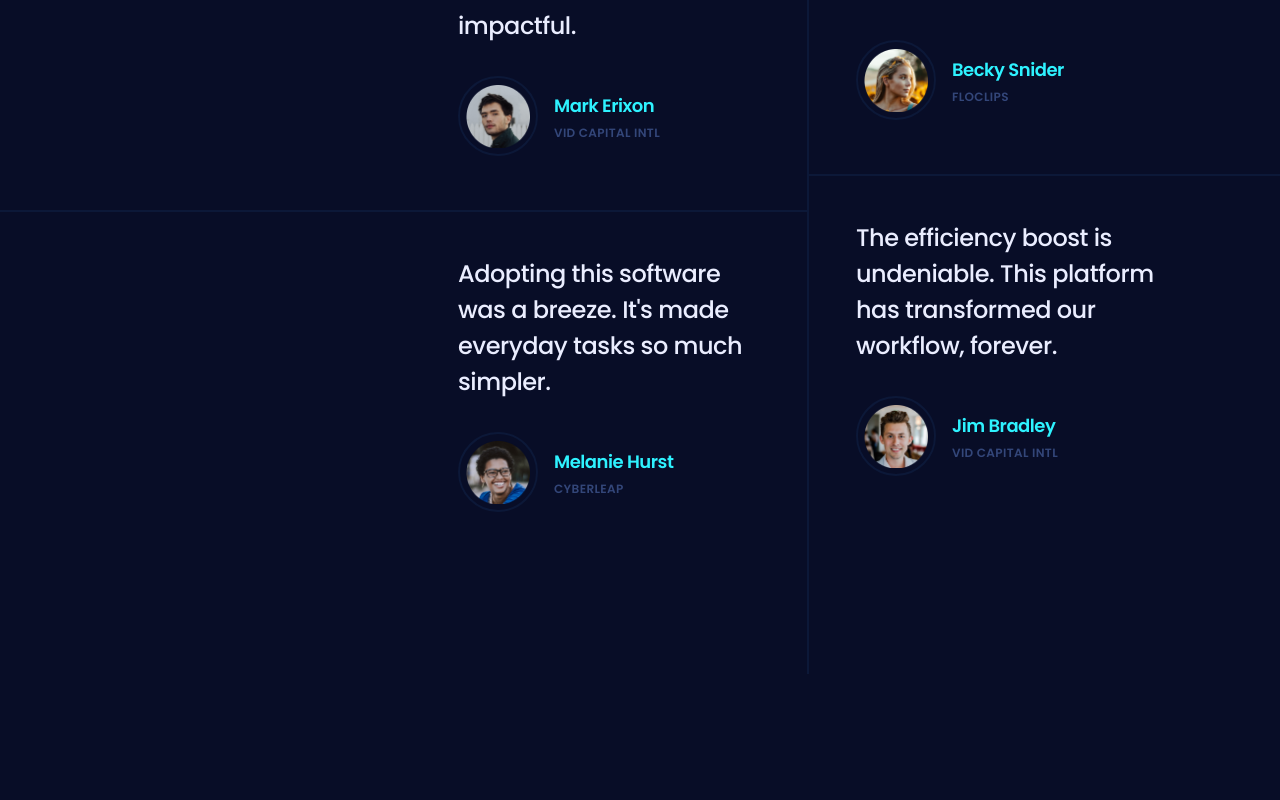
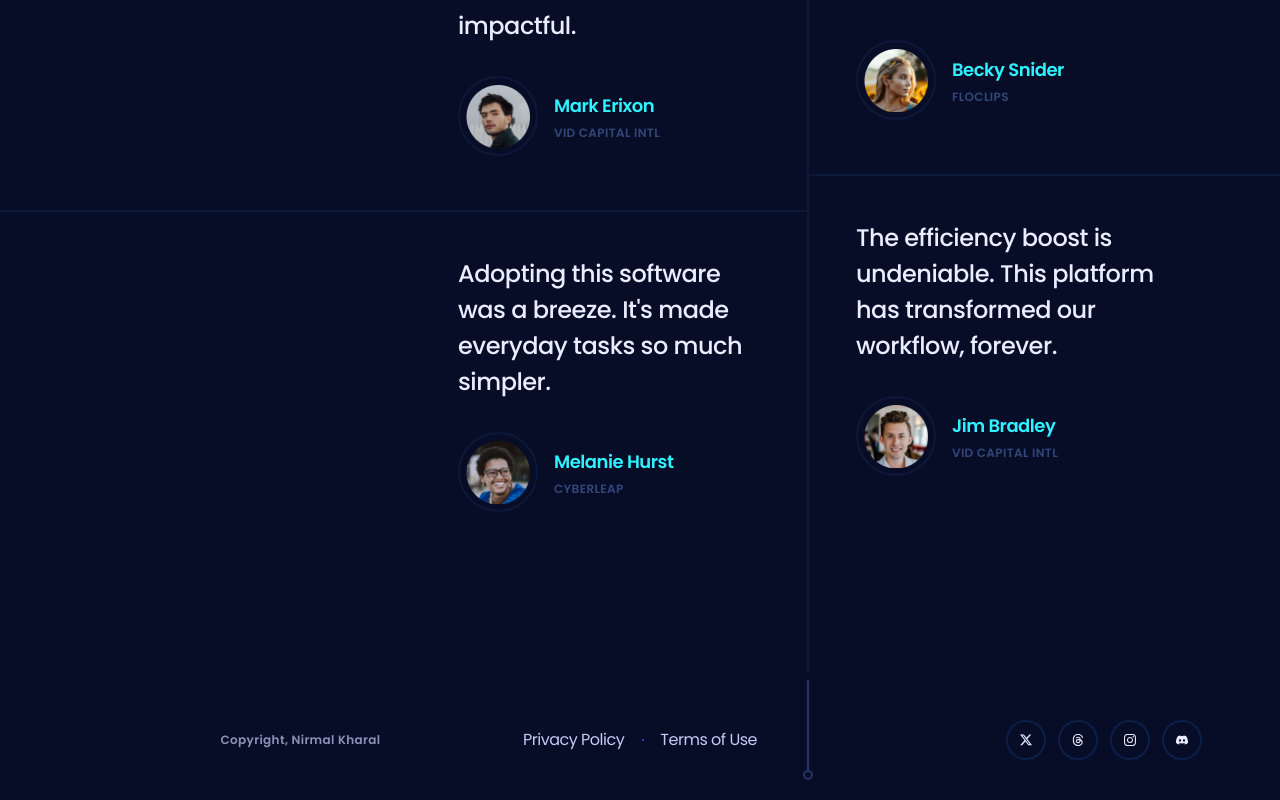
Before and after one commit to Nirmal-Kharal/XORA-SaaS, a React (Vite) app: page / in a window 1280 px wide. Shown: the part 4921-5721 px from the top of the page. Before the commit the page ends 5601 px from the top, so only its background shows below. Built offline with nearby package versions, Linux system fonts and the light colour scheme.

Commit message:
completed

```diff
--- a/src/App.jsx
+++ b/src/App.jsx
@@ -1,5 +1,7 @@
+
 import FAQ from "./sections/FAQ";
 import Features from "./sections/Features";
+import Footer from "./sections/Footer";
 import Header from "./sections/Header";
 import Hero from "./sections/Hero";
 import Pricing from "./sections/Pricing";
@@ -14,6 +16,8 @@
       <Pricing />
       <FAQ />
       <Testimonials />
+      <Footer />
+
     </main>
   );
 };
--- a/src/constants/index.js
+++ b/src/constants/index.js
@@ -208,43 +208,43 @@
   },
 ];
 
-export const logos = [
-  {
-    id: '0',
-    title: 'Afterpay',
-    url: '/images/logos/afterpay.svg',
-    width: 156,
-    height: 48,
-  },
-  {
-    id: '1',
-    title: 'Amplitude',
-    url: '/images/logos/amplitude.svg',
-    width: 194,
-    height: 48,
-  },
-  {
-    id: '2',
-    title: 'Sonos',
-    url: '/images/logos/sonos.svg',
-    width: 115,
-    height: 48,
-  },
-  {
-    id: '3',
-    title: 'Maze',
-    url: '/images/logos/maze.svg',
-    width: 142,
-    height: 48,
-  },
-  {
-    id: '4',
-    title: 'Drips',
-    url: '/images/logos/drips.svg',
-    width: 77,
-    height: 48,
-  },
-];
+// export const logos = [
+//   {
+//     id: '0',
+//     title: 'Afterpay',
+//     url: '/images/logos/afterpay.svg',
+//     width: 156,
+//     height: 48,
+//   },
+//   {
+//     id: '1',
+//     title: 'Amplitude',
+//     url: '/images/logos/amplitude.svg',
+//     width: 194,
+//     height: 48,
+//   },
+//   {
+//     id: '2',
+//     title: 'Sonos',
+//     url: '/images/logos/sonos.svg',
+//     width: 115,
+//     height: 48,
+//   },
+//   {
+//     id: '3',
+//     title: 'Maze',
+//     url: '/images/logos/maze.svg',
+//     width: 142,
+//     height: 48,
+//   },
+//   {
+//     id: '4',
+//     title: 'Drips',
+//     url: '/images/logos/drips.svg',
+//     width: 77,
+//     height: 48,
+//   },
+// ];
 
 // export const Ios = () => {
 //   return (
@@ -401,29 +401,29 @@
 //   },
 // ];
 
-// export const socials = [
-//   {
-//     id: '0',
-//     title: 'x',
-//     icon: '/images/socials/x.svg',
-//     url: '#',
-//   },
-//   {
-//     id: '1',
-//     title: 'Threads',
-//     icon: '/images/socials/threads.svg',
-//     url: '#',
-//   },
-//   {
-//     id: '2',
-//     title: 'Instagram',
-//     icon: '/images/socials/instagram.svg',
-//     url: '#',
-//   },
-//   {
-//     id: '3',
-//     title: 'Discord',
-//     icon: '/images/socials/discord.svg',
-//     url: '#',
-//   },
-// ];
+export const socials = [
+  {
+    id: '0',
+    title: 'x',
+    icon: '/images/socials/x.svg',
+    url: '#',
+  },
+  {
+    id: '1',
+    title: 'Threads',
+    icon: '/images/socials/threads.svg',
+    url: '#',
+  },
+  {
+    id: '2',
+    title: 'Instagram',
+    icon: '/images/socials/instagram.svg',
+    url: '#',
+  },
+  {
+    id: '3',
+    title: 'Discord',
+    icon: '/images/socials/discord.svg',
+    url: '#',
+  },
+];
--- /dev/null
+++ b/src/sections/Footer.jsx
@@ -0,0 +1,38 @@
+import { socials } from "../constants/index.js";
+
+const Footer = () => {
+  return (
+    <footer>
+      <div className="container py-10">
+        <div className="flex w-full max-md:flex-col">
+          <div className="small-compact flex flex-1 flex-wrap items-center justify-center gap-5">
+            <p className="opacity-70">Copyright, Nirmal Kharal</p>
+          </div>
+          <div className="flex items-center justify-center sm:ml-auto">
+            <p className="legal-after relative mr-9 text-p5 transition-all duration-500 hover:text-p1">
+              Privacy Policy
+            </p>
+            <p className="text-p5 transition-all duration-500 hover:text-p1">
+              Terms of Use
+            </p>
+          </div>
+
+          <ul className="flex flex-1 justify-center gap-3 max-md:mt-10 md:justify-end">
+            {socials.map(({ id, url, icon, title }) => (
+              <li key={id}>
+                <a href={url} className="social-icon">
+                  <img
+                    src={icon}
+                    alt={title}
+                    className="size-1/3 object-contain"
+                  />
+                </a>
+              </li>
+            ))}
+          </ul>
+        </div>
+      </div>
+    </footer>
+  );
+};
+export default Footer;
```
